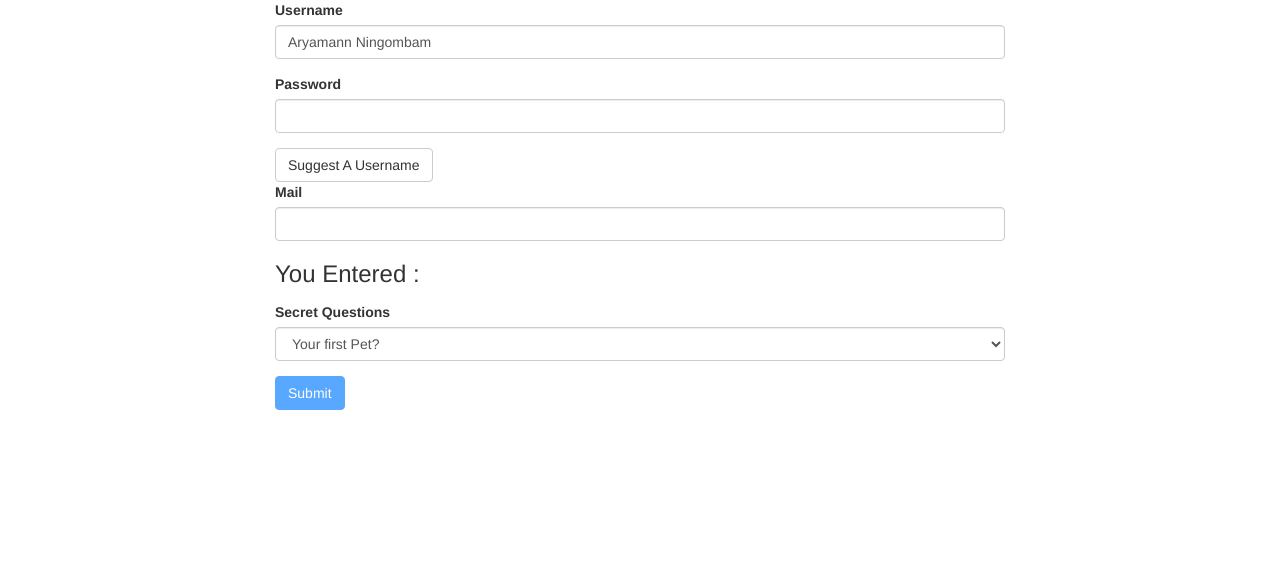
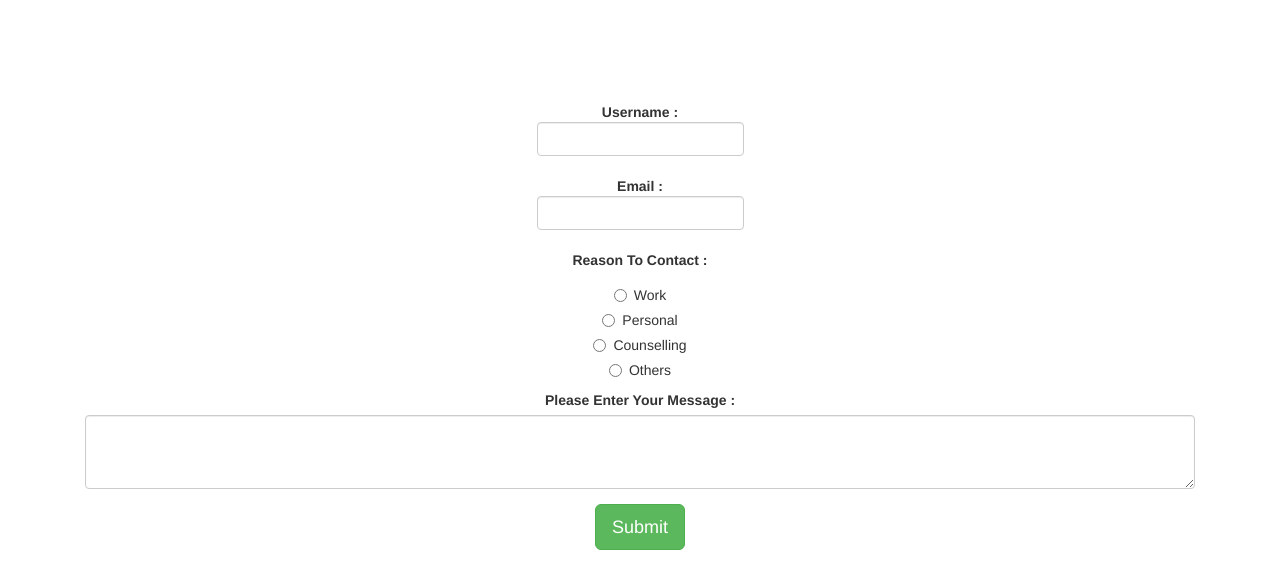
Before and after one commit to AryamannNingombam/LearningAngular, an Angular app in the folder course-project/: page / in a window 1280 px wide. Shown: the top 588 px of the page. Built offline with nearby package versions, Linux system fonts and the light colour scheme.

Commit message:
Finished TD Forms

```diff
--- a/course-project/src/app/app.component.css
+++ b/course-project/src/app/app.component.css
@@ -3,3 +3,11 @@ input.ng-invalid.ng-touched{
     border : 2px solid red;
 
 }
+
+div.container  {
+    text-align :center;
+    margin-top :50px;
+}
+.aligning {
+    text-align : center;
+}
--- a/course-project/src/app/app.component.html
+++ b/course-project/src/app/app.component.html
@@ -1,61 +1,81 @@
-<!--
-<app-header></app-header>
-<div class="container">
-  <div class="row">
-    <div class="col-md-12">
-
-
-      <router-outlet></router-outlet>
-    </div>
-  </div>
-</div>
-
-  -->
-
-<div class="container">
+<!--<div class="container">
   <div class="row">
     <div class="col-xs-12 col-sm-10 col-md-8 col-sm-offset-1 col-md-offset-2">
-      <form (ngSubmit)="onSubmit()" #f="ngForm">
-        <div id="user-data">
-          <div class="form-group">
-            <label for="username">Username</label>
-            <input type="text" id="username" class="form-control"
-                   [ngModel]="'Aryamann Ningombam'"
-                   name="username"
-                   required>
-          </div>
-          <div class="form-group">
-            <label for="password">Password</label>
-            <input required  type="password" name="password" ngModel  class="form-control" #password="ngModel" />
-
-          </div>
-          <button class="btn btn-default" type="button" (click)="showSuggestion()" >Suggest A Username</button>
-          <h3 *ngIf="suggestUser">{{value}}</h3>
-
-          <div class="form-group">
-            <label for="email">Mail</label>
-            <input type="email" id="email" class="form-control"
-                   [(ngModel)]="emailInput" name="email"
-                   required
-                   email
-                   #email="ngModel">
-            <div class="form-group">
-              <h3>You Entered  : {{emailInput}}</h3>
-            </div>
-            <span *ngIf="!email.valid && email.touched" class="help-block">Please Enter A Valid Email!</span>
-            </div>
+      <form>
+        <div class="form-group">
+          <label for="username">Username</label>
+          <input type="text"
+                 id="username"
+                 class="form-control">
         </div>
         <div class="form-group">
-          <label for="secret">Secret Questions</label>
-          <select id="secret" class="form-control"
-                  [ngModel]="defaultQuestion"  name="secret">
-            <option value="pet">Your first Pet?</option>
-            <option value="teacher">Your first teacher?</option>
-          </select>
+          <label for="email">email</label>
+          <input type="text"
+                 id="email"
+                 class="form-control">
         </div>
-        <button class="btn btn-primary" type="submit"
-                [disabled]="!f.valid">Submit</button>
+        <div class="radio" *ngFor="let gender of genders">
+          <label>
+            <input type="radio"
+                   [value]="gender">{{ gender }}
+          </label>
+        </div>
+        <button class="btn btn-primary" type="submit">Submit</button>
       </form>
     </div>
   </div>
 </div>
+-->
+
+  <div  class="alert alert-success alert-dismissible fade show" role="alert">
+    Thank You For Contacting Me. I'll Try To Get To You As Soon As I Can!
+    <button type="button" class="close" data-dismiss="alert" aria-label="Close">
+      <span aria-hidden="true">&times;</span>
+    </button>
+  </div>
+
+  <div class="container">
+    <div *ngIf="showThanks" class="alert alert-warning alert-dismissible fade show" role="alert">
+      <strong>Holy guacamole!</strong> You should check in on some of those fields below.
+      <button type="button" class="close" data-dismiss="alert" aria-label="Close">
+        <span aria-hidden="true">&times;</span>
+      </button>
+    </div>
+    <form (ngSubmit)="onSubmit()" #formData="ngForm">
+      <div class="form-group">
+
+        <label for="name">
+          Username :
+          <input type="text" class="form-control" name="name" id="username" ngModel required />
+        </label>
+
+      </div>
+      <div class="form-group">
+
+        <label for="email">
+          Email :
+          <input type="email" class="form-control" ngModel email required name="email" id="email" />
+        </label>
+      </div>
+      <label>Reason To Contact : </label>
+      <div class="radio aligning" *ngFor="let reason of reasons">
+
+        <label class="radio">
+          <input type="radio" [value]="reason" name="reasonForContact" ngModel />
+          {{reason}}
+        </label>
+
+
+      </div>
+      <div class="form-group">
+        <label for="reasonText">Please Enter Your Message : </label>
+        <textarea name="reasonText" id="reasonText" ngModel cols="5" rows="3" class="form-control">
+</textarea>
+      </div>
+
+      <button class="btn btn-lg btn-success">Submit</button>
+    </form>
+
+
+  </div>
+  <h1 *ngIf="showThanks">DON!!!!</h1>
--- a/course-project/src/app/app.component.ts
+++ b/course-project/src/app/app.component.ts
@@ -1,8 +1,14 @@
 import { Component, OnInit, OnDestroy, ElementRef, ViewChild } from '@angular/core';
 import { ActivateService } from './test-component/user/user-activate.service';
 import { Subscription } from 'rxjs';
-import { NgForm, NgModel } from '@angular/forms';
-
+import { NgForm, NgModel, NgModelGroup, FormGroup } from '@angular/forms';
+interface userData {
+  username: string,
+  email: string,
+  secretQuestion: string,
+  answer: string,
+  gender  : string
+}
 
 @Component({
   selector: 'app-root',
@@ -10,13 +16,11 @@ import { NgForm, NgModel } from '@angular/forms';
   styleUrls: ['./app.component.css']
 })
 export class AppComponent implements OnInit, OnDestroy {
-  @ViewChild('f') formChild: NgForm;
-  @ViewChild('email') formEmailChild: NgModel;
-  defaultQuestion = 'pet';
-  emailInput = '';
-  suggestUser = false;
-  mySubject: Subscription;
-  value = 'Namaste';
+  signUpForm: FormGroup;
+  genders = ['Male', 'Female', 'Other'];
+  reasons = ['Work','Personal','Counselling','Others']
+  showThanks = false;
+  @ViewChild('formData') formData: NgForm;
   constructor(private activationService: ActivateService) { }
 
   ngOnInit() {
@@ -28,19 +32,20 @@ export class AppComponent implements OnInit, OnDestroy {
   ngOnDestroy() {
     //this.mySubject.unsubscribe()
   }
-  showSuggestion() {
-    this.suggestUser = true;
-  }
-  suggestUserName() {
-    const suggestedName = 'Superuser';
-  }
   onSubmit() {
-    console.log(this.formEmailChild);
-    console.log(this.formChild);
-    if (!this.formChild.valid) {
-      alert('Not Valid!');
+
+    if (this.formData.valid) {
+      this.showThanks = true;
     }
+    console.log(this.showThanks);
+    this.formData.reset();
+
+
   }
 
 
+
+
+
+
 }
--- a/course-project/src/app/app.module.ts
+++ b/course-project/src/app/app.module.ts
@@ -1,6 +1,6 @@
 import { BrowserModule } from '@angular/platform-browser';
 import { NgModule } from '@angular/core';
-import { FormsModule } from '@angular/forms'
+import { FormsModule, ReactiveFormsModule } from '@angular/forms'
 import { AppComponent } from './app.component';
 import { HeaderComponent } from './header/header.component';
 import { RecipesComponent } from './recipes/recipes.component';
@@ -67,7 +67,8 @@ HomeComponent,
   ],
   imports: [
     BrowserModule,
-    FormsModule, AppRoutingModule,
+   FormsModule,
+    ReactiveFormsModule, AppRoutingModule,
 
 
   ],
```
